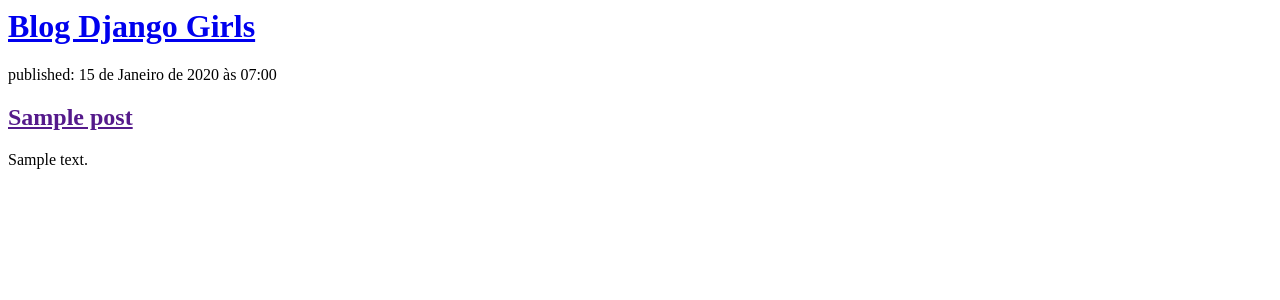
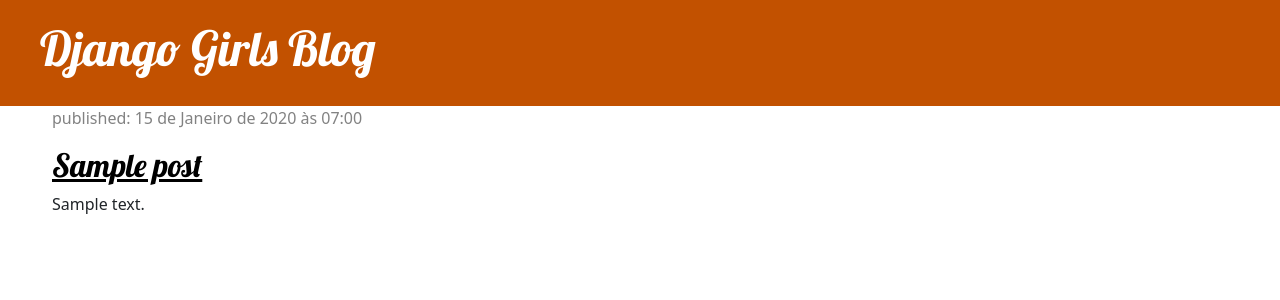
Before and after one commit to Andreia-m/my-first-blog, a Django app: page / in a window 1280 px wide. Shown: the top 300 px of the page. Run offline with Django 5.2, Linux system fonts and the light colour scheme; tables that the repository leaves empty hold one stand-in row (values such as "Sample post").

Commit message:
Added view and template for detailed blog post as well as CSS for the site.

```diff
--- /dev/null
+++ b/blog/static/css/blog.css
@@ -0,0 +1,46 @@
+.page-header {
+    background-color: #C25100;
+    margin-top: 0;
+    padding: 20px 20px 20px 40px;
+}
+
+.page-header h1, .page-header h1 a, .page-header h1 a:visited, .page-header h1 a:active {
+    color: #ffffff;
+    font-size: 36pt;
+    text-decoration: none;
+}
+
+.content {
+    margin-left: 40px;
+}
+
+h1, h2, h3, h4 {
+    font-family: 'Lobster', cursive;
+}
+
+.date {
+    color: #828282;
+}
+
+.save {
+    float: right;
+}
+
+.post-form textarea, .post-form input {
+    width: 100%;
+}
+
+.top-menu, .top-menu:hover, .top-menu:visited {
+    color: #ffffff;
+    float: right;
+    font-size: 26pt;
+    margin-right: 20px;
+}
+
+.post {
+    margin-bottom: 70px;
+}
+
+.post h2 a, .post h2 a:visited {
+    color: #000000;
+}
--- /dev/null
+++ b/blog/templates/blog/base.html
@@ -0,0 +1,22 @@
+{% load static %}
+<html>
+    <head>
+        <title>Blog Django Girls</title>
+        <link rel="stylesheet" href="https://cdn.jsdelivr.net/npm/bootstrap@5.3.3/dist/css/bootstrap.min.css" integrity="sha256-PI8n5gCcz9cQqQXm3PEtDuPG8qx9oFsFctPg0S5zb8g=" crossorigin="anonymous">
+        <link href="//fonts.googleapis.com/css?family=Lobster&subset=latin,latin-ext" rel="stylesheet" type="text/css">
+        <link rel="stylesheet" href="{% static 'css/blog.css' %}">
+    </head>
+    <body>
+        <div class="page-header">
+            <h1><a href="/">Django Girls Blog</a></h1>
+        </div>
+        <div class="content container">
+            <div class="row">
+                <div class="col-md-8">
+                {% block content %}
+                {% endblock %}
+                </div>
+            </div>
+        </div>
+    </body>
+</html>
--- a/blog/templates/blog/post_list.html
+++ b/blog/templates/blog/post_list.html
@@ -1,19 +1,12 @@
-<html>
-    <head>
-        <title>Blog Django Girls</title>
-    </head>
-    <body>
-        <div>
-            <h1><a href="/">Blog Django Girls</a></h1>
+{% extends 'blog/base.html' %}
+{% block content %}
+    {% for post in posts %}
+        <div class="post">
+            <div class="date">
+                <p>published: {{ post.publish_date }}</p>
+            </div>
+            <h2><a href="{% url 'post_detail' pk=post.pk %}">{{ post.title }}</a></h2>
+            <p>{{ post.text|linebreaksbr }}</p>
         </div>
-
-        {% for post in posts %}
-            <div>
-                <p>published: {{ post.publish_date }}</p>
-                <h2><a href="">{{ post.title }}</a></h2>
-                <p>{{post.text|linebreaksbr}}</p>
-            </div>
-        {% endfor %}
-
-     </body>
-</html>
+    {% endfor %}
+{% endblock %}
--- a/blog/urls.py
+++ b/blog/urls.py
@@ -3,4 +3,5 @@
 
 urlpatterns = [
     path('', views.post_list, name='post_list'),
+    path('post/<int:pk>/', views.post_detail, name='post_detail'),
 ]
--- a/blog/views.py
+++ b/blog/views.py
@@ -1,4 +1,4 @@
-from django.shortcuts import render
+from django.shortcuts import render, get_object_or_404
 from django.utils import timezone
 from .models import Post
 
@@ -8,3 +8,7 @@
 def post_list(request):
     posts = Post.objects.filter(publish_date__lte=timezone.now()).order_by('publish_date')
     return render(request, 'blog/post_list.html', {'posts':posts})
+
+def post_detail(request, pk):
+    post = get_object_or_404(Post, pk=pk)
+    return render(request, 'blog/post_detail.html', {'post': post})
--- a/mysite/settings.py
+++ b/mysite/settings.py
@@ -117,7 +117,7 @@
 # Static files (CSS, JavaScript, Images)
 # https://docs.djangoproject.com/en/5.1/howto/static-files/
 
-STATIC_URL = 'static/'
+STATIC_URL = '/static/'
 STATIC_ROOT = BASE_DIR / 'static'
 
 # Default primary key field type
```
Also changed, not shown: blog/templates/blog/post_detail.html (added, +13 -0 lines).
